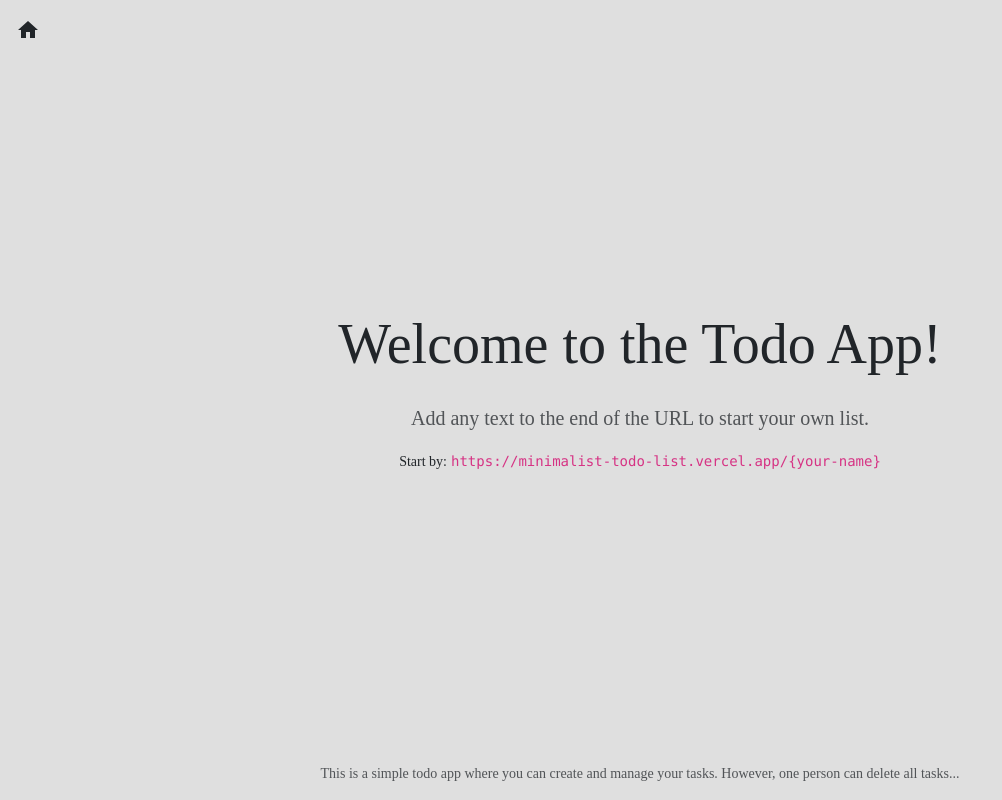
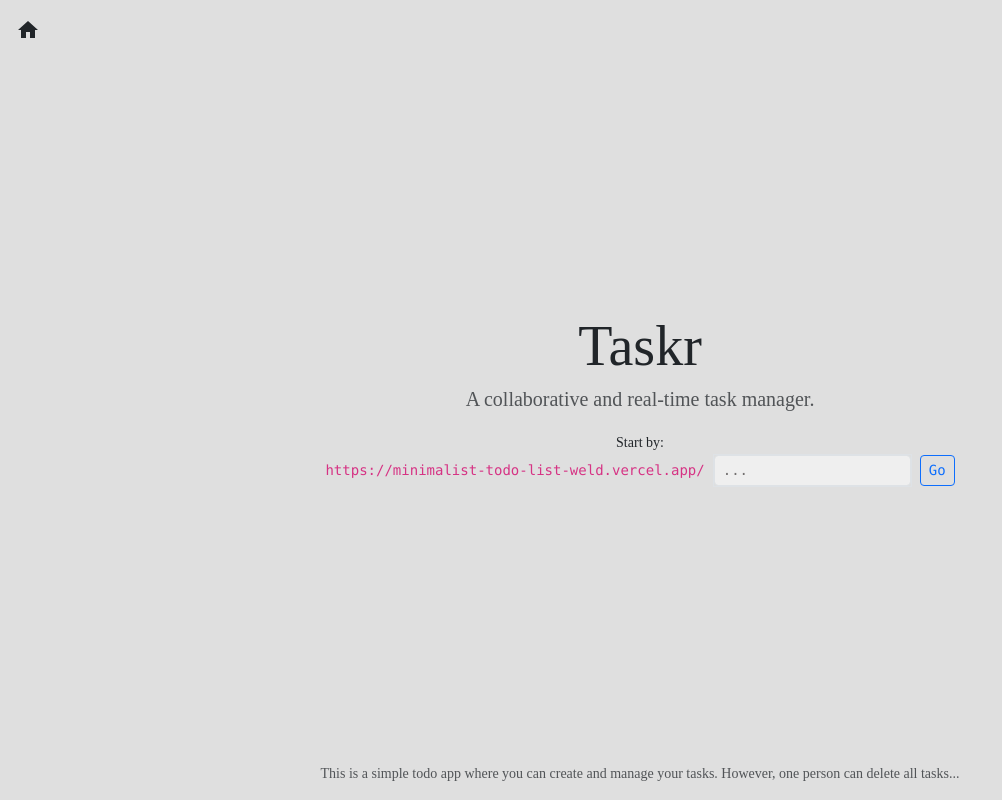
Before and after one commit to luneto10/minimalist-todo-list, a React (Vite) app: page / in a window 1280 px wide. Shown: the whole page, without its empty margins (0-1002 px from the left). Built offline with nearby package versions, Linux system fonts and the light colour scheme; no server answers.

Commit message:
Create a textbox for the URLs

```diff
--- a/src/App.tsx
+++ b/src/App.tsx
@@ -8,9 +8,22 @@ import Header from "./components/Header";
 
 function App() {
     const [todos, setTodos] = useState<Todo[]>([]);
+    const [userIp, setUserIp] = useState("");
+
     const apiBaseUrl = import.meta.env.VITE_API_BASE_URL;
 
     useEffect(() => {
+        // Fetch the user's IP address on initial load
+        axios
+            .get("https://api.ipify.org?format=json")
+            .then((response) => {
+                setUserIp(response.data.ip);
+            })
+            .catch((error) => {
+                console.error("Error fetching IP address:", error);
+            });
+
+        // Get todos based on the URL path
         const pathSegments = window.location.pathname.substring(1);
         getAll(pathSegments);
     }, []);
@@ -66,6 +79,7 @@ function App() {
                 url: pathSegments,
                 completed: false,
                 createdAt: new Date().toISOString(),
+                userIP: userIp, // Include the IP address here
             })
             .then((response) => {
                 setTodos((prevTodos) => [...prevTodos, response.data]);
@@ -135,26 +149,27 @@ function App() {
                 />
             ) : (
                 <div className="text-center my-5">
-                    <h1 className="display-4 mb-4 mx-1">
-                        Welcome to the Todo App!
-                    </h1>
+                    <h1 className="display-4 mb-1 mx-1">Taskr</h1>
                     <p className="lead text-muted mb-3 mx-1 d-none d-lg-block">
-                        Add any text to the end of the URL to start your own
-                        list.
+                        A collaborative and real-time task manager.
                     </p>
                     <p className="lead text-muted mb-3 mx-1 d-lg-none">
                         Add any text to the field, click go and start a list.
                     </p>
-                    <p className="mx-1 d-none d-lg-block">
+                    <div className="d-flex mx-1 d-none d-lg-block">
                         <small>Start by:</small>{" "}
-                        <code className="font-weight-bold">
-                            https://minimalist-todo-list.vercel.app/
-                            {"{your-name}"}
+                        <code className="d-flex font-weight-bold align-items-center">
+                            https://minimalist-todo-list-weld.vercel.app/
+                            <RouteBox
+                                placeholder="..."
+                                size="sm"
+                                background="#efefef"
+                            />
                         </code>
-                    </p>
+                    </div>
 
                     <div className="d-flex justify-content-center d-lg-none">
-                        <RouteBox />
+                        <RouteBox placeholder="Start by typing your name" background="#efefef" />
                     </div>
 
                     <p className="position-absolute bottom-0 start-50 translate-middle-x text-muted mb-3 small small-md">
--- a/src/components/RouteBox.tsx
+++ b/src/components/RouteBox.tsx
@@ -1,7 +1,15 @@
 import { useState } from "react";
 import { Form, Button } from "react-bootstrap";
+import "../styles/RouteBox.css";
 
-function MyForm() {
+interface RouteBoxProps {
+    placeholder: string;
+    size?: "sm" | "lg";
+    background?: string;
+}
+
+
+function MyForm({ placeholder, size = "sm", background = "white" }: RouteBoxProps) {
     const [path, setPath] = useState("");
 
     const handleSubmit = (e: React.FormEvent) => {
@@ -12,13 +20,15 @@ function MyForm() {
 
     return (
         <Form onSubmit={handleSubmit} className="d-flex align-items-center">
-            <Form.Group controlId="formBasicInput" className="flex-grow-1 me-2">
+            <Form.Group controlId="formBasicInput" className="mx-2 text-muted border">
                 <Form.Control
                     type="text"
-                    placeholder="Start by typing your name"
+                    placeholder={placeholder}
                     value={path}
                     onChange={(e) => setPath(e.target.value)}
-                    className="my-2"
+                    size={size}
+                    style={{ backgroundColor: background}}
+                    className="custom-placeholder"
                 />
             </Form.Group>
             <Button
@@ -26,6 +36,7 @@ function MyForm() {
                 type="submit"
                 onClick={handleSubmit}
                 className="custom-square-button"
+                size={size}
             >
                 Go
             </Button>
--- /dev/null
+++ b/src/styles/RouteBox.css
@@ -0,0 +1,4 @@
+.custom-placeholder::placeholder {
+    color: #726f6f;
+    opacity: 1;
+  }
--- a/src/types/types.d.ts
+++ b/src/types/types.d.ts
@@ -4,4 +4,5 @@ export type Todo = {
     completed: boolean;
     url: string;
     createdAt: string;
+    userIp: string;
 };
```
